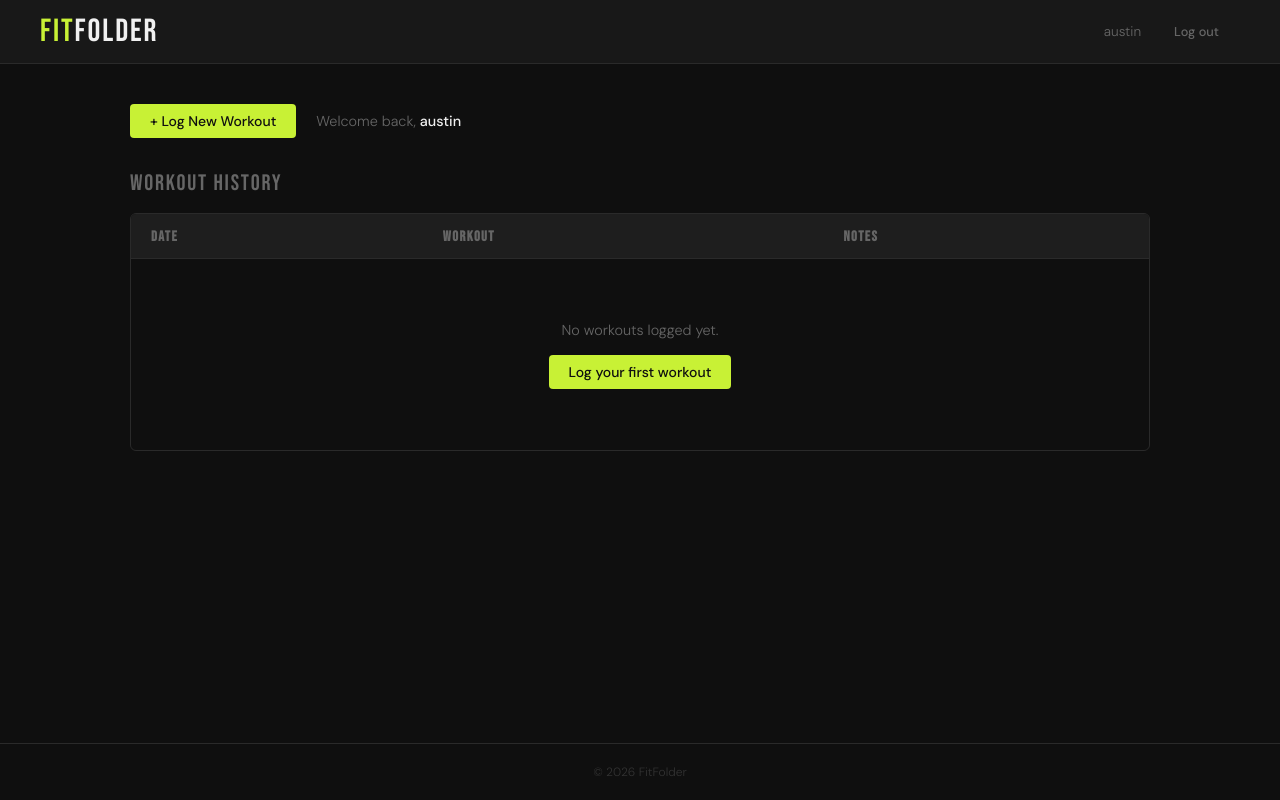
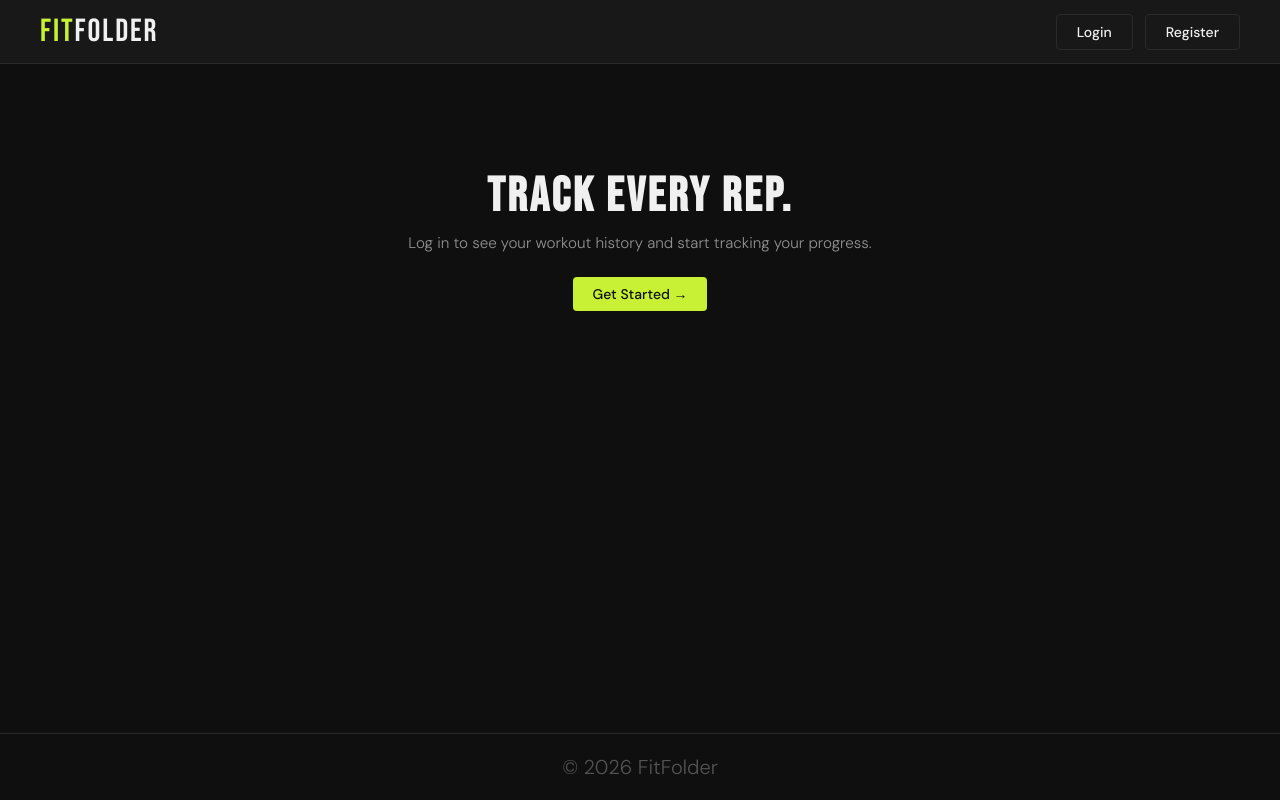
Before and after one commit to GoodGrayVie/Group-3-ACIT-2911---Agile-Development-Project, a Flask app: template templates/dashboard.html in a window 1280 px wide. Run offline with Flask 3, Linux system fonts and the light colour scheme; the template is opened without the code that fills it, so the values that code supplies are empty; a user stored in the database is signed in.

Commit message:
add register button and username display to home page

```diff
--- a/templates/dashboard.html
+++ b/templates/dashboard.html
@@ -8,289 +8,25 @@
       href="https://fonts.googleapis.com/css2?family=Bebas+Neue&family=DM+Sans:wght@300;400;500&display=swap"
       rel="stylesheet"
     />
-    <style>
-      /* ── Variables ── */
-      :root {
-        --bg: #0f0f0f;
-        --surface: #181818;
-        --border: #2a2a2a;
-        --accent: #c8f135;
-        --accent-dk: #9bbf1a;
-        --text: #f0f0f0;
-        --muted: #666;
-        --danger: #ff4d4d;
-      }
-
-      /* ── Reset ── */
-      *,
-      *::before,
-      *::after {
-        box-sizing: border-box;
-        margin: 0;
-        padding: 0;
-      }
-
-      body {
-        background: var(--bg);
-        color: var(--text);
-        font-family: "DM Sans", sans-serif;
-        font-weight: 300;
-        min-height: 100vh;
-        display: flex;
-        flex-direction: column;
-      }
-
-      /* ── Header ── */
-      header {
-        display: flex;
-        align-items: center;
-        justify-content: space-between;
-        padding: 0 2.5rem;
-        height: 64px;
-        border-bottom: 1px solid var(--border);
-        background: var(--surface);
-        position: sticky;
-        top: 0;
-        z-index: 100;
-      }
-
-      .logo {
-        font-family: "Bebas Neue", sans-serif;
-        font-size: 2rem;
-        letter-spacing: 0.06em;
-        color: var(--accent);
-        user-select: none;
-      }
-
-      .logo span {
-        color: var(--text);
-      }
-
-      .btn {
-        display: inline-flex;
-        align-items: center;
-        gap: 0.4rem;
-        padding: 0.5rem 1.25rem;
-        border: none;
-        border-radius: 4px;
-        font-family: "DM Sans", sans-serif;
-        font-size: 0.875rem;
-        font-weight: 500;
-        cursor: pointer;
-        text-decoration: none;
-        transition:
-          background 0.15s,
-          transform 0.1s;
-      }
-
-      .btn:active {
-        transform: scale(0.97);
-      }
-
-      .btn-outline {
-        background: transparent;
-        border: 1px solid var(--border);
-        color: var(--text);
-      }
-      .btn-outline:hover {
-        border-color: var(--accent);
-        color: var(--accent);
-      }
-
-      .btn-accent {
-        background: var(--accent);
-        color: #0f0f0f;
-      }
-      .btn-accent:hover {
-        background: var(--accent-dk);
-      }
-
-      .btn-ghost {
-        background: transparent;
-        color: var(--muted);
-        border: 1px solid transparent;
-        font-size: 0.8rem;
-      }
-      .btn-ghost:hover {
-        color: var(--danger);
-        border-color: var(--danger);
-      }
-
-      /* ── Flash messages ── */
-      .flash-list {
-        list-style: none;
-        padding: 0.75rem 2.5rem;
-      }
-      .flash-list li {
-        background: #1e2a00;
-        border-left: 3px solid var(--accent);
-        padding: 0.6rem 1rem;
-        margin-bottom: 0.4rem;
-        font-size: 0.875rem;
-        border-radius: 0 4px 4px 0;
-      }
-
-      /* ── Main layout ── */
-      main {
-        flex: 1;
-        padding: 2.5rem;
-        max-width: 1100px;
-        width: 100%;
-        margin: 0 auto;
-      }
-
-      /* ── Top bar (greeting + Log button) ── */
-      .top-bar {
-        display: flex;
-        align-items: center;
-        justify-content: space-between;
-        margin-bottom: 2rem;
-        animation: fadeUp 0.4s ease both;
-      }
-
-      .greeting {
-        font-size: 0.9rem;
-        color: var(--muted);
-      }
-
-      .greeting strong {
-        color: var(--text);
-        font-weight: 500;
-      }
-
-      /* ── Section title ── */
-      .section-title {
-        font-family: "Bebas Neue", sans-serif;
-        font-size: 1.4rem;
-        letter-spacing: 0.08em;
-        color: var(--muted);
-        margin-bottom: 1rem;
-        animation: fadeUp 0.4s 0.1s ease both;
-      }
-
-      /* ── Workout table ── */
-      .table-wrap {
-        border: 1px solid var(--border);
-        border-radius: 6px;
-        overflow: hidden;
-        animation: fadeUp 0.4s 0.2s ease both;
-      }
-
-      table {
-        width: 100%;
-        border-collapse: collapse;
-        font-size: 0.9rem;
-      }
-
-      thead {
-        background: #1e1e1e;
-      }
-
-      thead th {
-        text-align: left;
-        padding: 0.85rem 1.25rem;
-        font-family: "Bebas Neue", sans-serif;
-        font-size: 0.9rem;
-        letter-spacing: 0.1em;
-        color: var(--muted);
-        border-bottom: 1px solid var(--border);
-      }
-
-      tbody tr {
-        border-bottom: 1px solid var(--border);
-        transition: background 0.12s;
-      }
-
-      tbody tr:last-child {
-        border-bottom: none;
-      }
-
-      tbody tr:hover {
-        background: #1d1d1d;
-      }
-
-      tbody td {
-        padding: 0.85rem 1.25rem;
-      }
-
-      .type-badge {
-        display: inline-block;
-        padding: 0.2rem 0.6rem;
-        border-radius: 3px;
-        background: #222;
-        border: 1px solid var(--border);
-        font-size: 0.78rem;
-        letter-spacing: 0.05em;
-        color: var(--accent);
-      }
-
-      .empty-state {
-        padding: 3rem;
-        text-align: center;
-        color: var(--muted);
-        font-size: 0.9rem;
-      }
-
-      .empty-state p {
-        margin-bottom: 1rem;
-      }
-
-      /* ── Not logged in banner ── */
-      .auth-banner {
-        margin-top: 4rem;
-        text-align: center;
-        animation: fadeUp 0.4s ease both;
-      }
-
-      .auth-banner h2 {
-        font-family: "Bebas Neue", sans-serif;
-        font-size: 3rem;
-        letter-spacing: 0.06em;
-        color: var(--text);
-        margin-bottom: 0.5rem;
-      }
-
-      .auth-banner p {
-        color: var(--muted);
-        margin-bottom: 1.5rem;
-        font-size: 0.95rem;
-      }
-
-      /* ── Footer ── */
-      footer {
-        text-align: center;
-        padding: 1.25rem;
-        font-size: 0.75rem;
-        color: #333;
-        border-top: 1px solid var(--border);
-      }
-
-      /* ── Animations ── */
-      @keyframes fadeUp {
-        from {
-          opacity: 0;
-          transform: translateY(10px);
-        }
-        to {
-          opacity: 1;
-          transform: translateY(0);
-        }
-      }
-    </style>
+    <link
+      rel="stylesheet"
+      href="{{ url_for('static', filename='styles/styles.css') }}"
+    />
   </head>
   <body>
     <!-- ═══════════════════════════ HEADER ═══════════════════════════ -->
     <header>
       <div class="logo">Fit<span>Folder</span></div>
 
-      <nav style="display: flex; align-items: center; gap: 0.75rem">
-        {% if session.get('username') %}
-        <span style="font-size: 0.85rem; color: var(--muted)"
-          >{{ session['username'] }}</span
-        >
+      <nav>
+        {% if username %}
+        <span class="nav-username">{{ username }}</span>
         <a href="{{ url_for('auth.logout') }}" class="btn btn-ghost">Log out</a>
         {% else %}
         <a href="{{ url_for('auth.login') }}" class="btn btn-outline">Login</a>
+        <a href="{{ url_for('auth.register') }}" class="btn btn-outline"
+          >Register</a
+        >
         {% endif %}
       </nav>
     </header>
@@ -306,17 +42,16 @@
 
     <!-- ═══════════════════════════ MAIN ═════════════════════════════ -->
     <main>
-      {% if session.get('username') %}
+      {% if username %}
 
-      <!-- Top bar: greeting on left, Log Workout button also on left per spec -->
       <div class="top-bar">
-        <div style="display: flex; align-items: center; gap: 1.25rem">
-          <a href="{{ url_for('workout.log_workout') }}" class="btn btn-accent">
-            + Log New Workout
-          </a>
-          <p class="greeting">
-            Welcome back, <strong>{{ session['username'] }}</strong>
-          </p>
+        <div class="top-bar-left">
+          <p class="greeting">Welcome back, <strong>{{ username }}</strong></p>
+        </div>
+        <div>
+          <a href="{{ url_for('workout.log_workout') }}" class="btn btn-accent"
+            >+ Log New Workout</a
+          >
         </div>
       </div>
 
@@ -327,16 +62,18 @@
           <thead>
             <tr>
               <th>Date</th>
-              <th>Workout</th>
-              <th>Notes</th>
+              <th>Type</th>
+              <th>Length (min)</th>
+              <th>Calories Burnt</th>
             </tr>
           </thead>
           <tbody>
             {% for w in workouts %}
             <tr>
               <td>{{ w.date }}</td>
-              <td><span class="type-badge">{{ w.name }}</span></td>
-              <td>{{ w.notes or '-' }}</td>
+              <td><span class="type-badge">{{ w.type }}</span></td>
+              <td>{{ w.length }}</td>
+              <td>{{ w.calories }}</td>
             </tr>
             {% else %}
             <tr>
@@ -358,7 +95,6 @@
 
       {% else %}
 
-      <!-- Not logged in -->
       <div class="auth-banner">
         <h2>Track Every Rep.</h2>
         <p>
```
